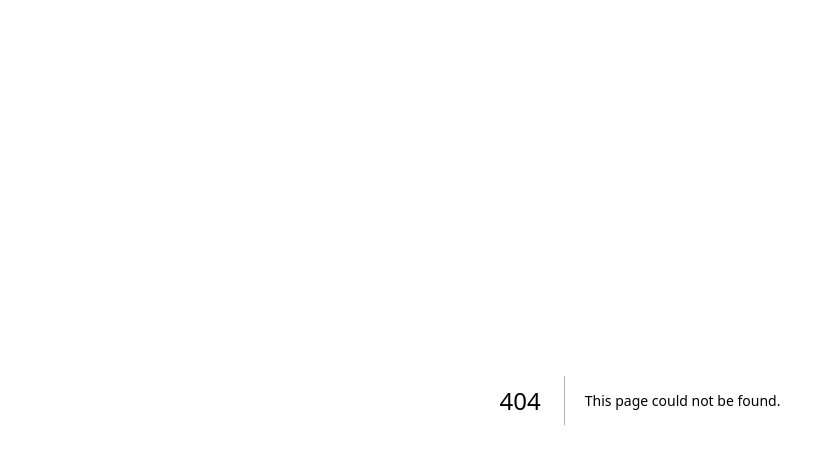
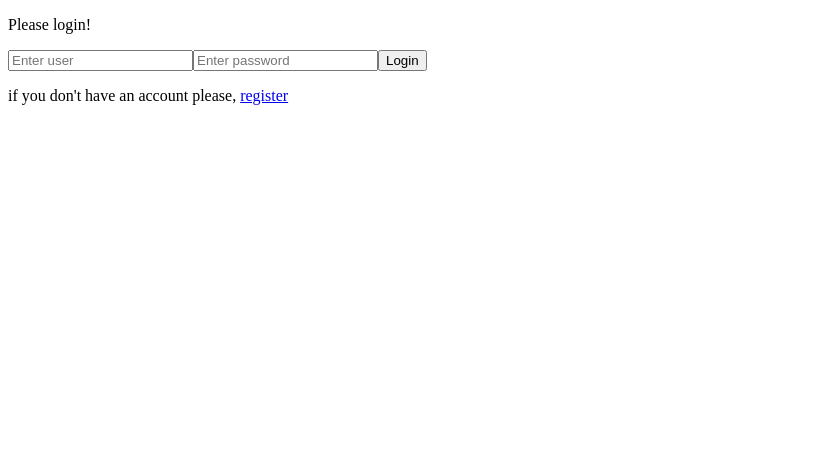
Before and after one commit to kadayogit/nextjs14-tut, a Next.js app: page /login in a window 1280 px wide. Before the commit this address had no page. Shown: the top 464 px of the page, without its empty margins (0-835 px from the left). Built offline with nearby package versions, Linux system fonts and the light colour scheme.

Commit message:
added a route group with (auth) folder

```diff
--- /dev/null
+++ b/src/app/(auth)/login/page.tsx
@@ -0,0 +1,11 @@
+export default function Login() {
+    return <div>
+        <p>Please login!</p>
+        <form action="#">
+            <input type="text" name="name" id="name" placeholder="Enter user" />
+            <input type="password" name="password" id="password" placeholder="Enter password"/>
+            <button type="submit" className="border-none bg-red-700">Login</button>
+            <p>if you don't have an account please, <a href="/register">register</a></p>
+        </form>
+    </div>
+}
```
Also changed, not shown: src/app/(auth)/forget-password/page.tsx (added, +11 -0 lines), src/app/(auth)/register/page.tsx (added, +9 -0 lines).
